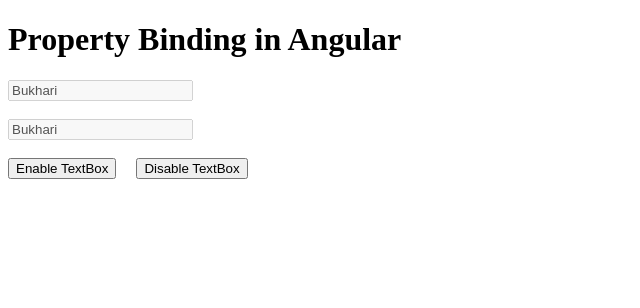
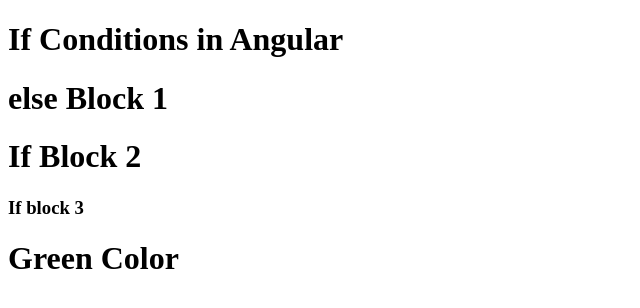
Before and after one commit to Shujaat34/angular-work, an Angular app: page / in a window 1280 px wide. Shown: the top 308 px of the page, without its empty margins (0-640 px from the left). Built offline with nearby package versions, Linux system fonts and the light colour scheme.

Commit message:
Hiding and showing  blocks

```diff
--- a/src/app/app.component.html
+++ b/src/app/app.component.html
@@ -1,15 +1,41 @@
-<h1>Property Binding in Angular</h1>
-<!-- Binding a value by property binding-->
+<h1>If Conditions in Angular</h1>
+<h1 *ngIf="show else elseblock">
+  If Block 1
+</h1>
 
-<!-- The name is described in typescript file as a variable -->
-<!-- It is better to use property binding for taking values from typescript -->
-<input type="text" [disabled]="disabledBox" [value]="name"><br><br>
+<!-- ng-template is visible when a particular condition is true like we can run it as else block-->
+<ng-template #elseblock>
+  <h1>else Block 1</h1>
+</ng-template>
+
+<!-- taking string and comparing whether it is true or false -->
+<h1 *ngIf="check=='yes' else elseblock1">
+  If Block 2
+</h1>
+
+<!-- ng-template is visible when a particular condition is true -->
+<ng-template #elseblock1>
+  <h1>else Block 2</h1>
+</ng-template>
 
 
-<!-- Binding  a value by interpolation -->
-<input type="text" disabled="{{disabledBox}}" value="{{name}}"><br><br>
+<h2 *ngIf="name=='aslam' then ifblock else elsBlock">if block 3</h2>
+<ng-template #ifblock>
+  <h3>If block 3</h3>
+</ng-template>
 
+<ng-template #elsBlock>
+  <h3>else block 3</h3>
+</ng-template>
 
-<button (click)="enableTextbox()">Enable TextBox</button>
-&nbsp; &nbsp;
-<button (click)="disableBox(true)">Disable TextBox</button>
+<!-- Using all indepent ifs -->
+
+<ng-template [ngIf]="color=='green'">
+    <h1>Green Color</h1>
+</ng-template>
+<ng-template [ngIf]="color=='red'">
+  <h1>Red Color</h1>
+</ng-template>
+<ng-template [ngIf]="color=='blue'">
+  <h1>Blue Color</h1>
+</ng-template>
--- a/src/app/app.component.ts
+++ b/src/app/app.component.ts
@@ -8,15 +8,11 @@
 })
 export class AppComponent {
   title = 'My Blog';
-  name = "Bukhari";
+  show = false;
 
-  disabledBox = true;
+  check = 'yes';
 
-  enableTextbox(){
-    this.disabledBox = false;
-  }
+  name = 'aslam';
 
-  disableBox(val : boolean){
-    this.disabledBox = val;
-  }
+  color = 'green';
 }
```
